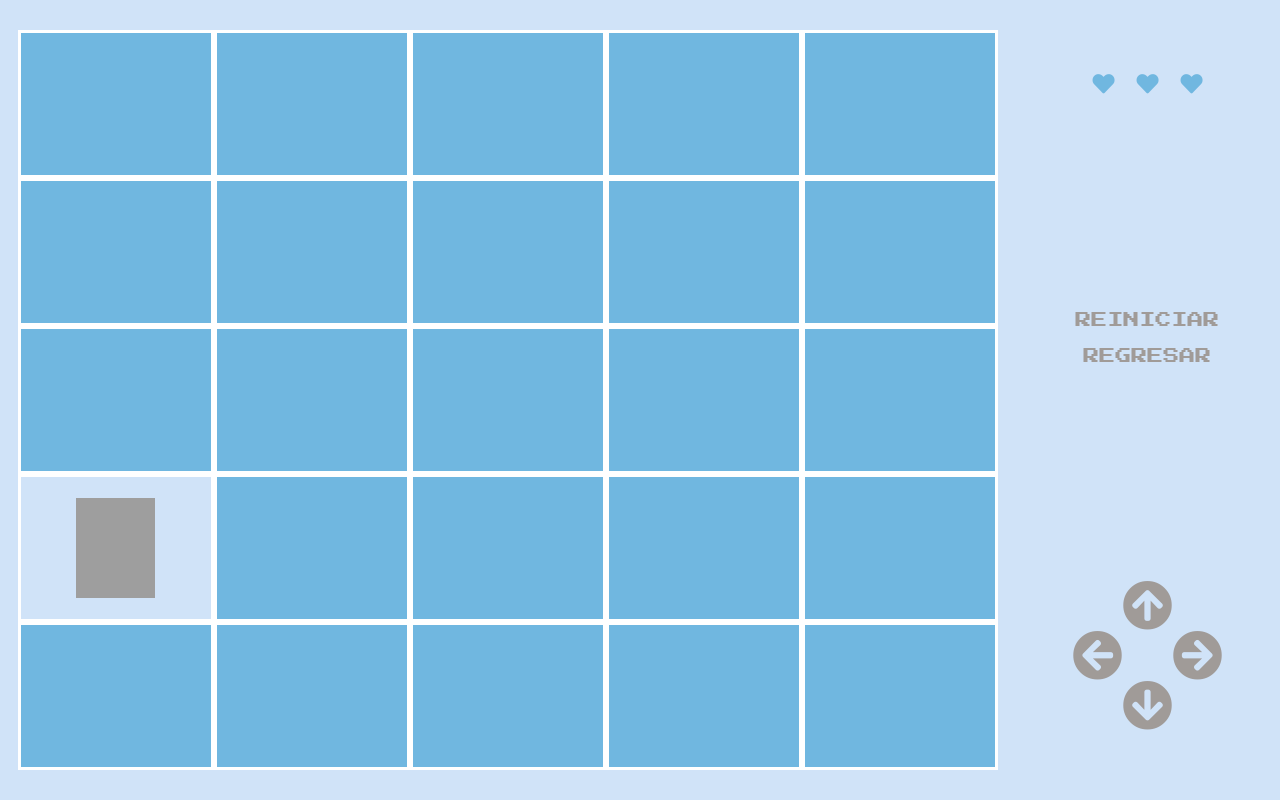
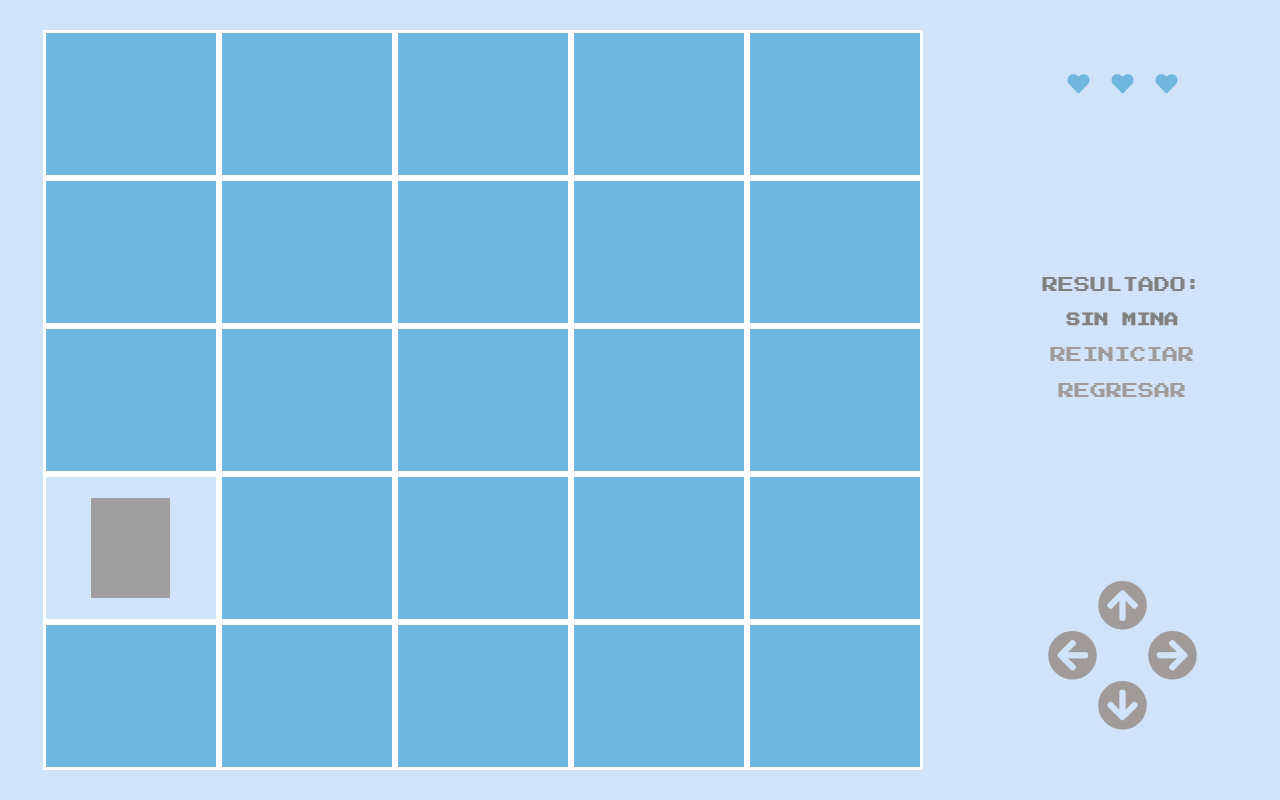
Before and after one commit to xvitkleo/buscaMinas, a plain HTML site: page jugar/Jugar.html in a window 1280 px wide. Both pictures are taken after a click on the icon 1147 px from the left and 605 px from the top of the page. Drawn offline with Linux system fonts and the light colour scheme; grey boxes are pictures that could not be loaded.

Commit message:
resultados agregados

```diff
--- a/jugar/Jugar.html
+++ b/jugar/Jugar.html
@@ -19,6 +19,10 @@
             <i class="heart fas fa-heart"></i>
         </div>
         <div class="options">
+            <div>
+                <p>RESULTADO:</p>
+                <p class="resultado">INICIO</p>
+            </div>
             <p class="reiniciar">REINICIAR</p>
             <p class="regresar">REGRESAR</p>
         </div>
--- a/jugar/jugar.scss
+++ b/jugar/jugar.scss
@@ -17,7 +17,7 @@ body {
 .container {
     margin: 20px auto;
     display: grid;
-    width: 1000px;
+    width: 900px;
     padding: 10px;
     grid-template-columns: repeat(5, 20%);
     grid-template-rows: repeat(5, 20%);
@@ -46,6 +46,8 @@ body {
     width: 250px;
     padding: 10px;
     display: grid;
+    margin-right: auto;
+    margin-left: auto;
     grid-template-columns: repeat(3, 50px);
     align-content: center;
     justify-content: center;
@@ -77,6 +79,19 @@ body {
         }
     }
     .options {
+        div {
+            p {
+                color: gray;
+                &:hover {
+                    color: gray;
+                }
+            }
+            .resultado {
+                font-size: 14px;
+                font-weight: bolder;
+            }
+        }
+
         p {
             margin: 20px;
             cursor: pointer;
--- a/jugar/main.js
+++ b/jugar/main.js
@@ -194,8 +194,10 @@ document.querySelectorAll(".arrow").forEach(arrow => {
             else if(clase.includes("left")) mapaActual = mover("left", mapaActual, mapaMinas);
             actualizarMatriz(obtenerMatrixDeMapa(mapaActual));
             var resultado = obtenerResultado(mapaActual, mapaPrevio);
+            document.querySelector('.resultado').textContent = resultado.toUpperCase();
             if(resultado == "fin") {
                 document.querySelector(".ganar").style.display = "grid";
+                document.querySelector('.resultado').textContent = "FELICIDADES";
                 life=0;
             }
             else if(resultado == "mina") {
@@ -227,8 +229,10 @@ document.addEventListener("keydown", function(e) {
         }
         actualizarMatriz(obtenerMatrixDeMapa(mapaActual));
         var resultado = obtenerResultado(mapaActual, mapaPrevio);
+        document.querySelector('.resultado').textContent = resultado.toUpperCase();
         if(resultado == "fin") {
             document.querySelector(".ganar").style.display = "grid";
+            document.querySelector('.resultado').textContent = "FELICIDADES";
             life=0;
         }
         else if(resultado == "mina") {
@@ -253,6 +257,7 @@ document.querySelectorAll(".boton_aceptar").forEach(boton => {
 function verificarEstado() {
     if(life<0) life=0;
     if(life==0) {
+        document.querySelector('.resultado').textContent = "ROBOT DESTRUIDO";
         document.querySelector(".perder").style.display = "grid";
     }
 }
```
Also changed, not shown: jugar/jugar.css, 1 other file.
